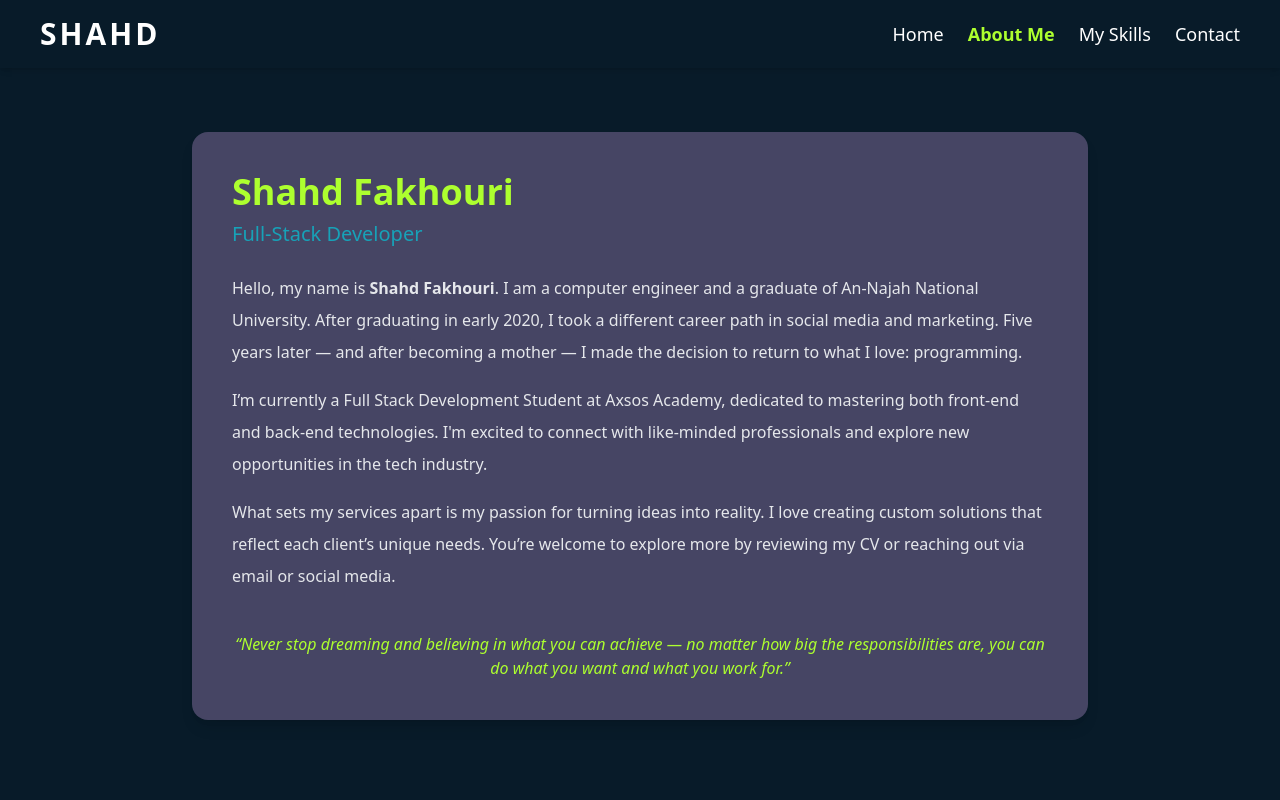
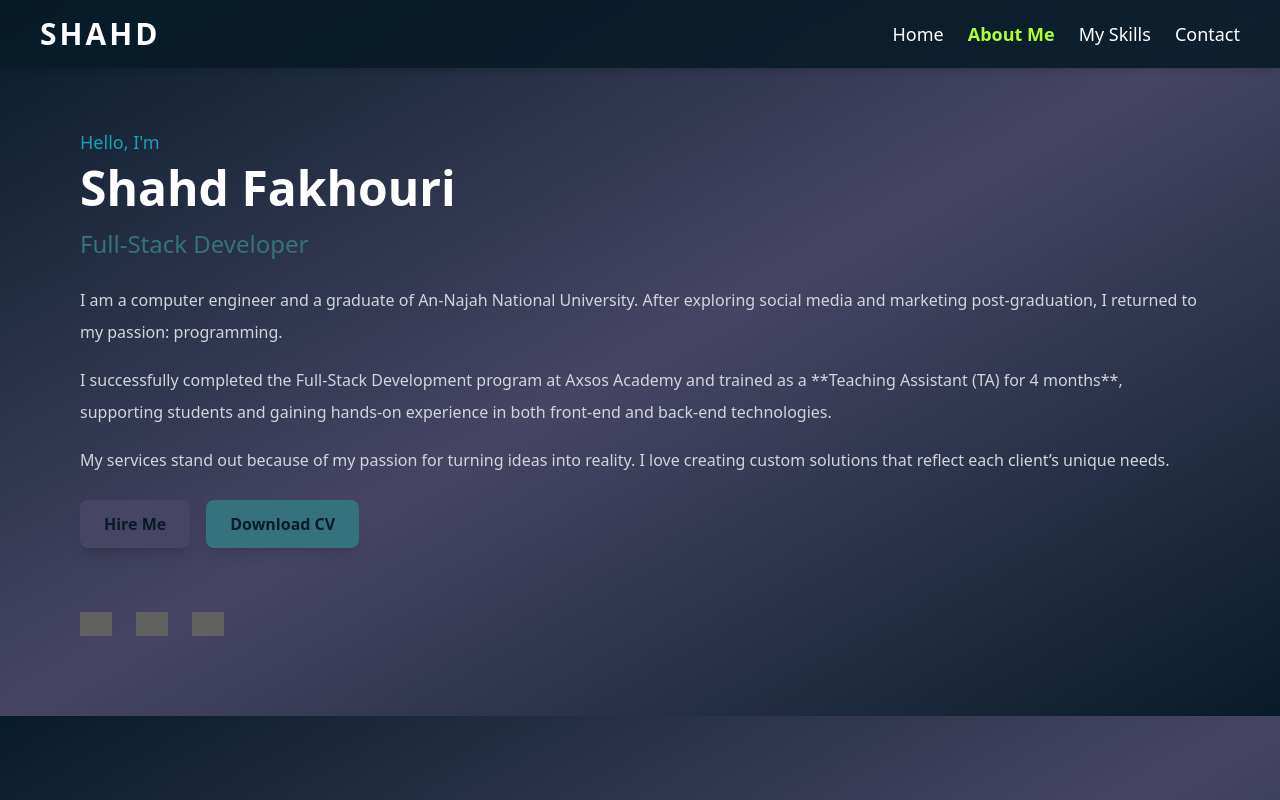
Before and after one commit to shahdzeiad96/protfolio, a plain HTML site: page aboutme.html in a window 1280 px wide. Drawn offline with nearby package versions, Linux system fonts and the light colour scheme; grey boxes are pictures that could not be loaded.

Commit message:
Edit my aboutme page, and update info

```diff
--- a/aboutme.html
+++ b/aboutme.html
@@ -3,7 +3,7 @@
   <head>
     <meta charset="UTF-8" />
     <meta name="viewport" content="width=device-width, initial-scale=1.0"/>
-    <title>About Shahd</title>
+    <title>About Shahd | Portfolio</title>
     <script src="https://cdn.tailwindcss.com"></script>
     <script>
       tailwind.config = {
@@ -20,48 +20,75 @@
         }
       }
     </script>
+    <!-- AOS Library -->
+    <link href="https://unpkg.com/aos@2.3.1/dist/aos.css" rel="stylesheet" />
   </head>
-  <body class="bg-primary text-white font-sans">
+  <body class="bg-gradient-to-br from-primary via-softDark to-primary text-white font-sans">
 
     <!-- Navbar -->
-    <nav class="w-full bg-primary px-10 py-4 shadow-md flex justify-between items-center">
+    <nav class="fixed top-0 left-0 w-full z-50 bg-primary/90 px-10 py-4 shadow-md flex justify-between items-center backdrop-blur">
       <h1 class="text-3xl font-bold tracking-widest">SHAHD</h1>
       <ul class="flex gap-6 text-lg">
-        <li><a href="./index.html" class="hover:text-limeHover transition">Home</a></li>
+        <li><a href="./index.html" class="hover:text-limeHover">Home</a></li>
         <li><a href="./aboutme.html" class="text-limeHover font-bold">About Me</a></li>
-        <li><a href="./myskills.html" class="hover:text-limeHover transition">My Skills</a></li>
-        <li><a href="./contact.html" class="hover:text-limeHover transition">Contact</a></li>
+        <li><a href="./myskills.html" class="hover:text-limeHover">My Skills</a></li>
+        <li><a href="./contact.html" class="hover:text-limeHover">Contact</a></li>
       </ul>
     </nav>
 
-    <!-- Content -->
-    <section class="px-6 md:px-20 py-16">
-      <div class="max-w-4xl mx-auto bg-softDark p-10 rounded-2xl shadow-lg">
-        <h1 class="text-4xl font-bold text-limeHover mb-2">Shahd Fakhouri</h1>
-        <h2 class="text-xl text-tealish mb-6">Full-Stack Developer</h2>
+    <!-- About Me Section -->
+<section class="pt-32 pb-20 px-6 md:px-20 flex flex-col items-start justify-center" data-aos="fade-up">
+  <p class="text-tealish text-lg mb-2">Hello, I'm</p>
+  <h1 class="text-5xl font-bold mb-4 hover:text-limeHover transition duration-500">Shahd Fakhouri</h1>
+  <h2 class="text-2xl text-softTeal mb-6">Full-Stack Developer</h2>
 
-        <p class="text-gray-200 leading-8 mb-4">
-          Hello, my name is <strong>Shahd Fakhouri</strong>. I am a computer engineer and a graduate of An-Najah National University.
-          After graduating in early 2020, I took a different career path in social media and marketing. Five years later — and after becoming a mother —
-          I made the decision to return to what I love: programming.
-        </p>
+  <p class="text-gray-300 mb-4 leading-8">
+    I am a computer engineer and a graduate of An-Najah National University. After exploring social media and marketing post-graduation, I returned to my passion: programming.
+  </p>
 
-        <p class="text-gray-200 leading-8 mb-4">
-          I’m currently a Full Stack Development Student at Axsos Academy, dedicated to mastering both front-end and back-end technologies.
-          I'm excited to connect with like-minded professionals and explore new opportunities in the tech industry.
-        </p>
+  <p class="text-gray-300 mb-4 leading-8">
+    I successfully completed the Full-Stack Development program at Axsos Academy and trained as a **Teaching Assistant (TA) for 4 months**, supporting students and gaining hands-on experience in both front-end and back-end technologies.
+  </p>
 
-        <p class="text-gray-200 leading-8 mb-4">
-          What sets my services apart is my passion for turning ideas into reality. I love creating custom solutions that reflect each client’s unique needs.
-          You’re welcome to explore more by reviewing my CV or reaching out via email or social media.
-        </p>
+  <p class="text-gray-300 mb-6 leading-8">
+    My services stand out because of my passion for turning ideas into reality. I love creating custom solutions that reflect each client’s unique needs.
+  </p>
 
-        <p class="italic text-limeHover text-center mt-10">
-          “Never stop dreaming and believing in what you can achieve — no matter how big the responsibilities are,
-          you can do what you want and what you work for.”
-        </p>
-      </div>
-    </section>
+  <div class="flex gap-4 mb-8">
+    <a href="mailto:shahd.fakhouri.dev@gmail.com"
+       class="bg-softDark px-6 py-3 rounded-lg text-primary font-semibold
+       hover:bg-limeHover hover:text-white transition transform hover:scale-105 shadow-lg">
+       Hire Me
+    </a>
+    <a href="./Shahd Fakhouri's Resume (7).pdf" download
+       class="bg-softTeal px-6 py-3 rounded-lg text-primary font-semibold
+       hover:bg-limeHover hover:text-white transition transform hover:scale-105 shadow-lg">
+       Download CV
+    </a>
+  </div>
+
+  <!-- Social Icons -->
+  <div class="flex gap-6 mt-8">
+    <a href="https://www.linkedin.com/in/shahd-fakhouri-474b14119/" target="_blank">
+      <img src="https://cdn.jsdelivr.net/gh/simple-icons/simple-icons/icons/linkedin.svg"
+           class="w-8 invert hover:scale-110 transition" alt="LinkedIn"/>
+    </a>
+    <a href="https://github.com/shahdzeiad96" target="_blank">
+      <img src="https://cdn.jsdelivr.net/gh/simple-icons/simple-icons/icons/github.svg"
+           class="w-8 invert hover:scale-110 transition" alt="GitHub"/>
+    </a>
+    <a href="https://www.behance.net/shahdzeiad" target="_blank">
+      <img src="https://cdn.jsdelivr.net/gh/simple-icons/simple-icons/icons/behance.svg"
+           class="w-8 invert hover:scale-110 transition" alt="Behance"/>
+    </a>
+  </div>
+</section>
+
+
+
+    <!-- AOS Script -->
+    <script src="https://unpkg.com/aos@2.3.1/dist/aos.js"></script>
+    <script>AOS.init();</script>
 
   </body>
 </html>
```
Also changed, not shown: 2 other files.
